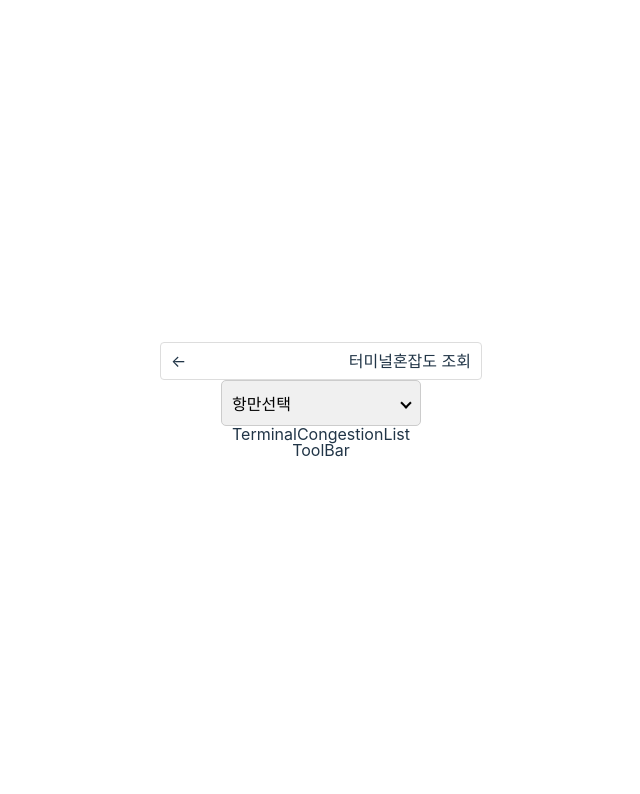
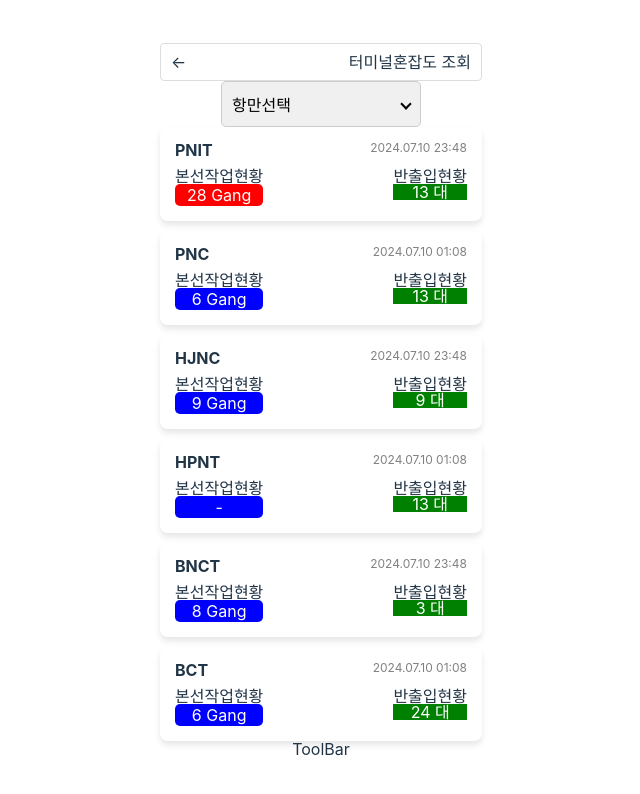
Before and after one commit to Serengeti-Lion-King/seaya-web, a React (Vite) app: page / in a window 1280 px wide. Shown: the top 794 px of the page, without its empty margins (319-959 px from the left). Built offline with nearby package versions, Linux system fonts and the light colour scheme.

Commit message:
feat: TerminalCongestionList 구현
terminalItems로 데이터 분리하여 관리

LR-18 #time 40m

```diff
--- a/src/components/NavigationBar/NavigationBar.tsx
+++ b/src/components/NavigationBar/NavigationBar.tsx
@@ -1,4 +1,3 @@
-// components/NavigationBar.tsx
 import './NavigationBar.scss';
 
 type NavigationBarProps = {
--- a/src/components/NavigationBar/navItems.ts
+++ b/src/components/NavigationBar/navItems.ts
@@ -1,7 +1,5 @@
 // navItems.ts
-
-// eslint-disable-next-line import/prefer-default-export
-export const navItems: string[] = [
+const navItems: string[] = [
   '회원가입',
   '마이페이지',
   '아이디 찾기',
@@ -10,3 +8,4 @@
   '본선작업현황',
   '반출입진행 조회',
 ];
+export default navItems;
--- a/src/features/TerminalCongestionCheck/TerminalCongestionList/TerminalCongestionList.scss
+++ b/src/features/TerminalCongestionCheck/TerminalCongestionList/TerminalCongestionList.scss
@@ -0,0 +1,64 @@
+// layout/_terminalLayout.scss
+.terminal-container {
+  display: flex;
+  flex-direction: column;
+  gap: 10px;
+}
+
+.terminal-card {
+  background-color: white;
+  border-radius: 8px;
+  box-shadow: 0 4px 6px rgba(0, 0, 0, 0.1);
+  padding: 15px;
+  display: flex;
+  flex-direction: column;
+}
+
+.terminal-header {
+  display: flex;
+  justify-content: space-between;
+  margin-bottom: 10px;
+}
+
+.terminal-body {
+  display: flex;
+  justify-content: space-between;
+}
+
+.work-status,
+.return-status {
+  display: flex;
+  flex-direction: column;
+}
+
+.status {
+  padding: 3px 6px;
+  border-radius: 5px;
+  text-align: center;
+}
+
+// theme/_terminalTheme.scss
+.terminal-name {
+  font-weight: bold;
+  font-size: 16px;
+}
+
+.terminal-time {
+  color: gray;
+  font-size: 12px;
+}
+
+.status-busy {
+  background-color: red;
+  color: white;
+}
+
+.status-normal {
+  background-color: blue;
+  color: white;
+}
+
+.trucks {
+  background-color: green;
+  color: white;
+}
--- a/src/features/TerminalCongestionCheck/TerminalCongestionList/TerminalCongestionList.tsx
+++ b/src/features/TerminalCongestionCheck/TerminalCongestionList/TerminalCongestionList.tsx
@@ -1,5 +1,54 @@
+import { useEffect, useState } from 'react';
+import './TerminalCongestionList.scss';
+import { getTerminalData, TerminalData } from './terminalItems';
+
 const TerminalCongestionList = () => {
-  return <div>TerminalCongestionList</div>;
+  const [terminalData, setTerminalData] = useState<TerminalData[]>([]);
+
+  useEffect(() => {
+    // Mock API에서 데이터 가져오기
+    const fetchData = async () => {
+      try {
+        const data = await getTerminalData();
+        setTerminalData(data);
+      } catch (error) {
+        console.error('Error fetching terminal data:', error);
+      }
+    };
+
+    fetchData();
+  }, []);
+
+  return (
+    <div className="terminal-container">
+      {terminalData.map(terminal => (
+        <div key={terminal.id} className="terminal-card">
+          <div className="terminal-header">
+            <div className="terminal-name">{terminal.name}</div>
+            <div className="terminal-time">{terminal.operationTime}</div>
+          </div>
+          <div className="terminal-body">
+            <div className="work-status">
+              <span>본선작업현황</span>
+              <span
+                className={`status ${
+                  terminal.workStatus === '혼잡'
+                    ? 'status-busy'
+                    : 'status-normal'
+                }`}
+              >
+                {terminal.workStatus === '-' ? '-' : `${terminal.gangs} Gang`}
+              </span>
+            </div>
+            <div className="return-status">
+              <span>반출입현황</span>
+              <span className="trucks">{`${terminal.trucks} 대`}</span>
+            </div>
+          </div>
+        </div>
+      ))}
+    </div>
+  );
 };
 
 export default TerminalCongestionList;
--- /dev/null
+++ b/src/features/TerminalCongestionCheck/TerminalCongestionList/terminalItems.ts
@@ -0,0 +1,69 @@
+// terminalItems.ts
+export interface TerminalData {
+  id: string;
+  name: string;
+  operationTime: string;
+  workStatus: string;
+  gangs: number;
+  returnStatus: string;
+  trucks: number;
+}
+
+export const getTerminalData = async (): Promise<TerminalData[]> => {
+  return [
+    {
+      id: 'PNIT',
+      name: 'PNIT',
+      operationTime: '2024.07.10 23:48',
+      workStatus: '혼잡',
+      gangs: 28,
+      returnStatus: '양호',
+      trucks: 13,
+    },
+    {
+      id: 'PNC',
+      name: 'PNC',
+      operationTime: '2024.07.10 01:08',
+      workStatus: '보통',
+      gangs: 6,
+      returnStatus: '-',
+      trucks: 13,
+    },
+    {
+      id: 'HJNC',
+      name: 'HJNC',
+      operationTime: '2024.07.10 23:48',
+      workStatus: '보통',
+      gangs: 9,
+      returnStatus: '양호',
+      trucks: 9,
+    },
+    {
+      id: 'HPNT',
+      name: 'HPNT',
+      operationTime: '2024.07.10 01:08',
+      workStatus: '-',
+      gangs: 3,
+      returnStatus: '양호',
+      trucks: 13,
+    },
+    {
+      id: 'BNCT',
+      name: 'BNCT',
+      operationTime: '2024.07.10 23:48',
+      workStatus: '보통',
+      gangs: 8,
+      returnStatus: '양호',
+      trucks: 3,
+    },
+    {
+      id: 'BCT',
+      name: 'BCT',
+      operationTime: '2024.07.10 01:08',
+      workStatus: '보통',
+      gangs: 6,
+      returnStatus: '양호',
+      trucks: 24,
+    },
+  ];
+};
--- a/src/pages/TerminalCongestionCheckPage.tsx
+++ b/src/pages/TerminalCongestionCheckPage.tsx
@@ -1,5 +1,5 @@
 import NavigationBar from '@components/NavigationBar/NavigationBar';
-import { navItems } from '@components/NavigationBar/navItems';
+import navItems from '@components/NavigationBar/navItems';
 import PortDropdown from '@components/PortDropdown/PortDropdown';
 import ToolBar from '@components/ToolBar/ToolBar';
 import TerminalCongestionList from '@features/TerminalCongestionCheck/TerminalCongestionList/TerminalCongestionList';
```
